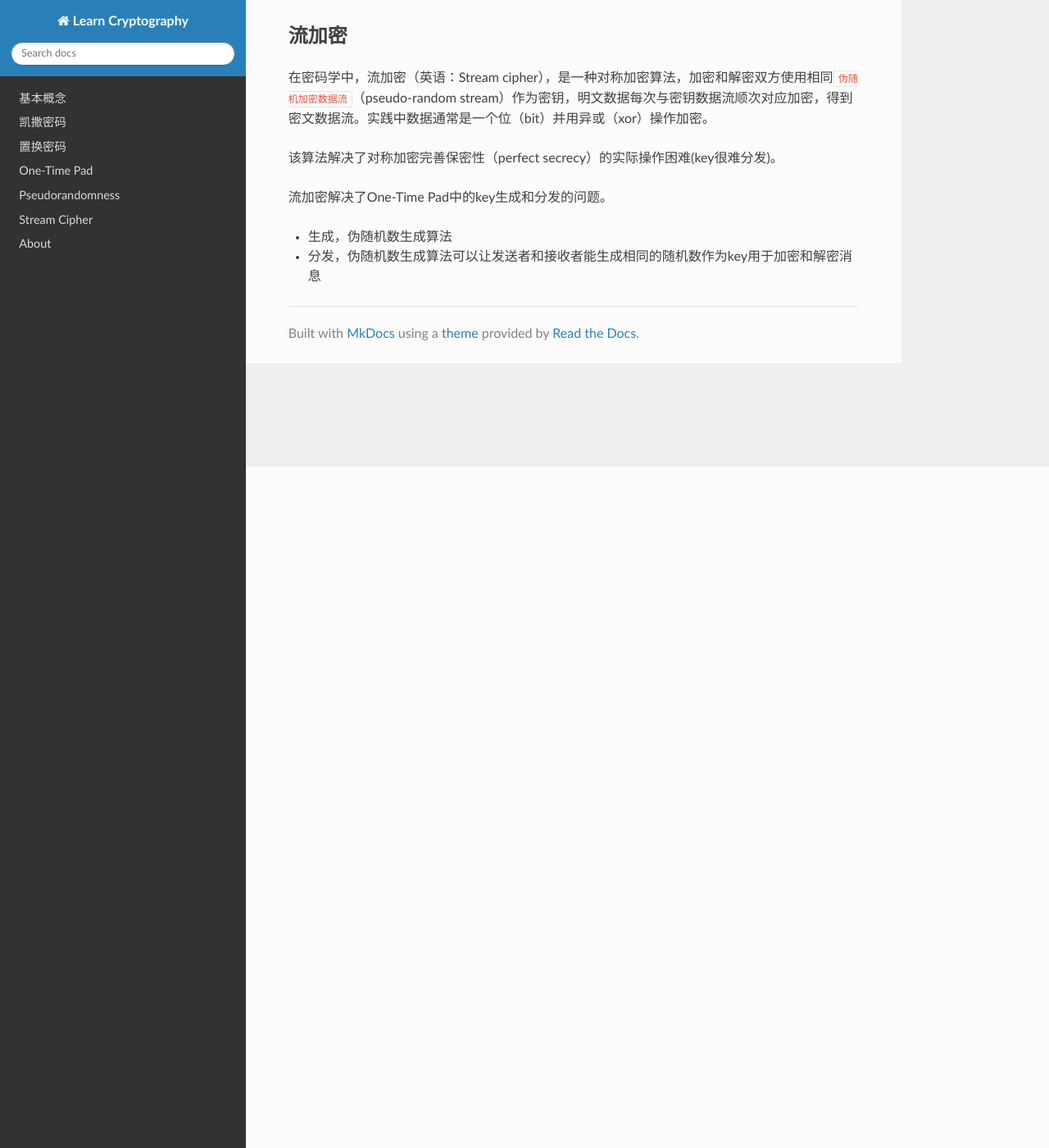
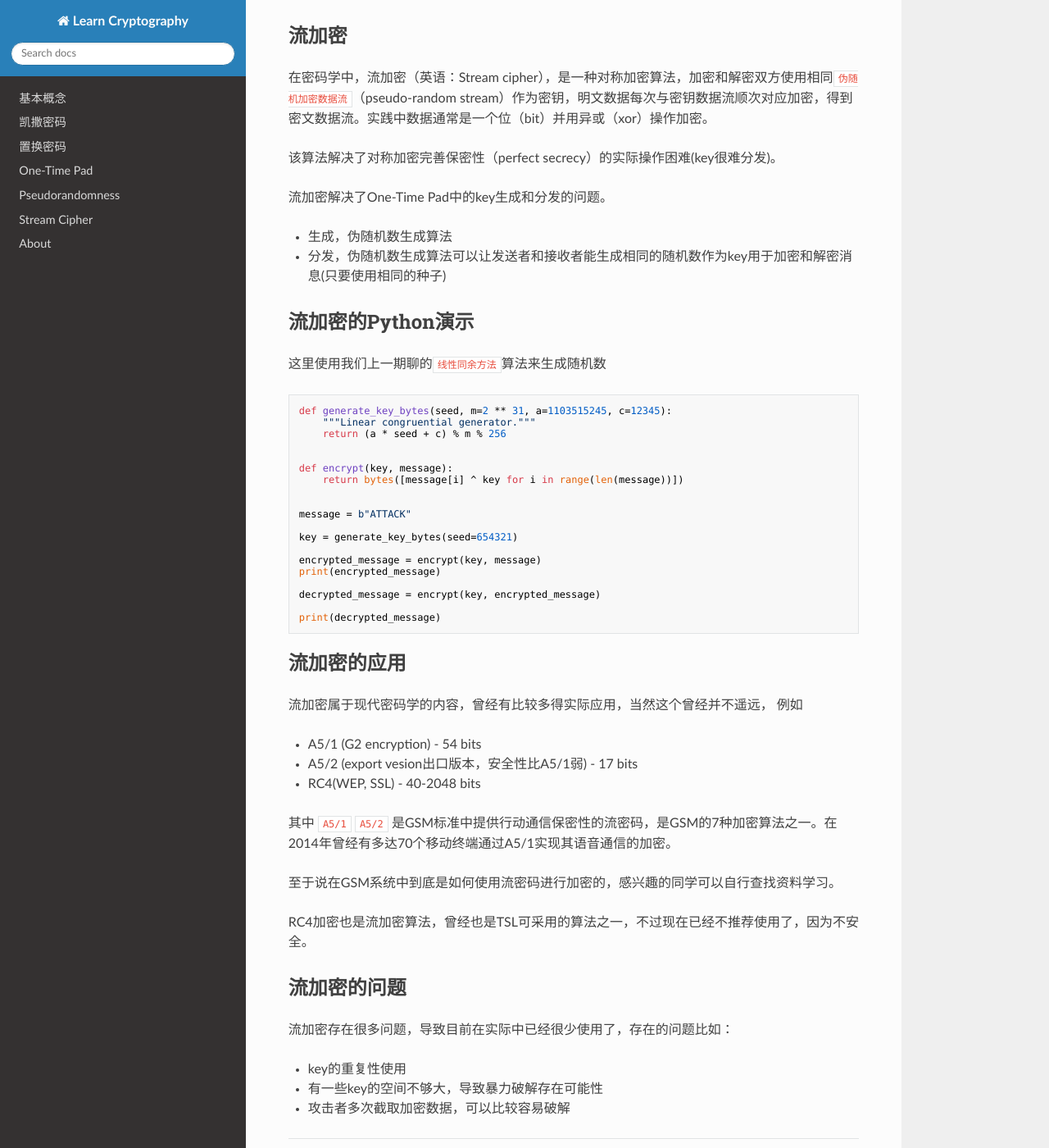
Before and after one commit to udemy-course/Learn-Cryptography, an MkDocs documentation site: the page built from docs/stream-cipher/index.md, in a window 1280 px wide and 1400 px high, scrolled down 831 px. Shown: the whole window at 82% size. Built offline with MkDocs 1.6.1, drawn with Linux system fonts in a browser that asks for light colours; nearby versions of some CDN libraries.

Commit message:
stream cipher

````diff
--- a/docs/stream-cipher/index.md
+++ b/docs/stream-cipher/index.md
@@ -32,4 +32,54 @@ One-Time Pad是符合`香农`提出的perfect secrecy，由于密钥空间等于
 流加密解决了One-Time Pad中的key生成和分发的问题。
 
 - 生成，伪随机数生成算法
-- 分发，伪随机数生成算法可以让发送者和接收者能生成相同的随机数作为key用于加密和解密消息
+- 分发，伪随机数生成算法可以让发送者和接收者能生成相同的随机数作为key用于加密和解密消息(只要使用相同的种子)
+
+## 流加密的Python演示
+
+这里使用我们上一期聊的`线性同余方法`算法来生成随机数
+
+```python
+def generate_key_bytes(seed, m=2 ** 31, a=1103515245, c=12345):
+    """Linear congruential generator."""
+    return (a * seed + c) % m % 256
+
+
+def encrypt(key, message):
+    return bytes([message[i] ^ key for i in range(len(message))])
+
+
+message = b"ATTACK"
+
+key = generate_key_bytes(seed=654321)
+
+encrypted_message = encrypt(key, message)
+print(encrypted_message)
+
+decrypted_message = encrypt(key, encrypted_message)
+
+print(decrypted_message)
+```
+
+
+## 流加密的应用
+
+流加密属于现代密码学的内容，曾经有比较多得实际应用，当然这个曾经并不遥远， 例如
+
+- A5/1 (G2 encryption) - 54 bits
+- A5/2 (export vesion出口版本，安全性比A5/1弱) - 17 bits
+- RC4(WEP, SSL) - 40-2048 bits
+
+其中 `A5/1` `A5/2` 是GSM标准中提供行动通信保密性的流密码，是GSM的7种加密算法之一。在2014年曾经有多达70个移动终端通过A5/1实现其语音通信的加密。
+
+至于说在GSM系统中到底是如何使用流密码进行加密的，感兴趣的同学可以自行查找资料学习。
+
+RC4加密也是流加密算法，曾经也是TSL可采用的算法之一，不过现在已经不推荐使用了，因为不安全。
+
+
+## 流加密的问题
+
+流加密存在很多问题，导致目前在实际中已经很少使用了，存在的问题比如：
+
+- key的重复性使用
+- 有一些key的空间不够大，导致暴力破解存在可能性
+- 攻击者多次截取加密数据，可以比较容易破解
````
